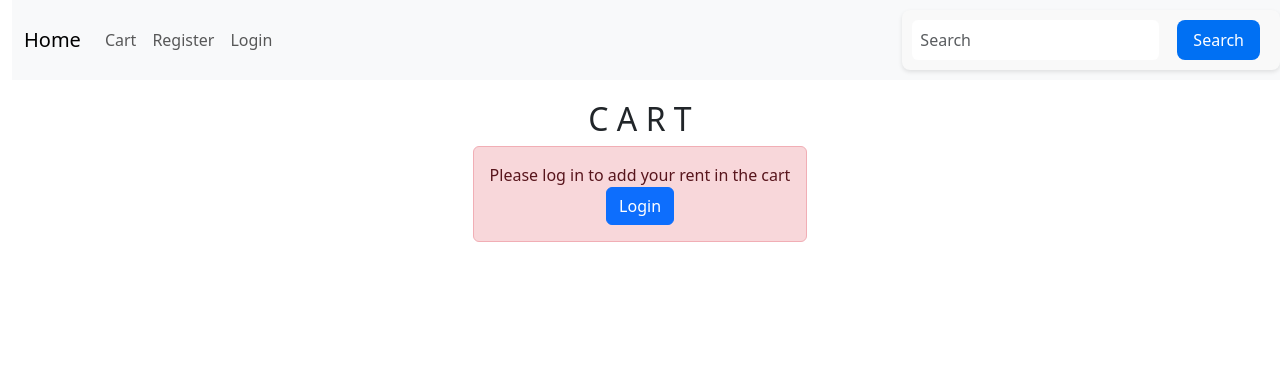
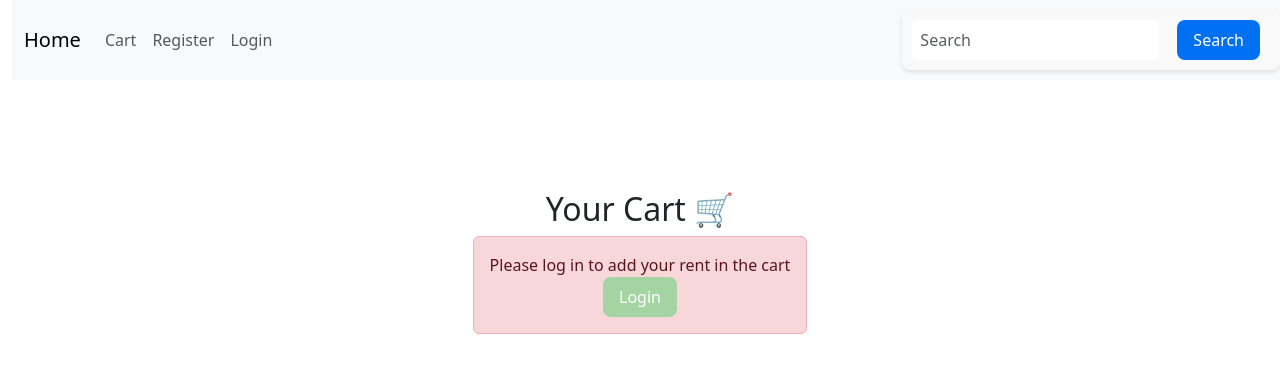
Before and after one commit to Adrrien04/fullstackapp, a Vue app: page /cart in a window 1280 px wide. Shown: the top 372 px of the page. Built offline with nearby package versions, Linux system fonts and the light colour scheme.

Commit message:
Update CSS CartView.vue

```diff
--- a/src/views/CartView.vue
+++ b/src/views/CartView.vue
@@ -1,11 +1,14 @@
 <template>
   <div>
-    <h2>C A R T</h2>
+    <div class="container text-center">
+    <header class="header">
+      <h2> Your Cart 🛒</h2>
+    </header>
     <div v-if="!isLoggedIn" class="d-flex justify-content-center align-items-center">
       <div class="alert alert-danger" role="alert">
         Please log in to add your rent in the cart
         <br>
-        &nbsp&nbsp&nbsp&nbsp&nbsp&nbsp&nbsp&nbsp&nbsp&nbsp&nbsp&nbsp&nbsp&nbsp&nbsp&nbsp&nbsp&nbsp&nbsp&nbsp&nbsp&nbsp&nbsp&nbsp&nbsp&nbsp&nbsp&nbsp<RouterLink class="btn btn-primary" to="/login">Login</RouterLink>
+        <RouterLink class="btn button" to="/login">Login</RouterLink>
       </div>
     </div>
     <div v-else>
@@ -19,11 +22,15 @@
           <h5 class="card-title">{{ item.title }}</h5>
           <p class="card-text">{{ item.description }}</p>
           <p class="card-text">{{ item.price }} €</p>
+          <router-link :to="`/listing/${item._id}`">
+                  <button class="btn button">Reserve</button>
+          </router-link>
           <button @click="removeFromCart(item)" class="btn btn-primary">Supprimer</button>
         </div>
       </div>
     </div>
   </div>
+</div>
 </template>
 
 <script>
@@ -46,7 +53,12 @@ export default {
 };
 </script>
 <style scoped>
-
+.container {
+  margin-top: 30px;
+  max-width: 1200px;
+  margin: 0 auto;
+  padding: 20px;
+}
 h2 {
   display: flex;
   justify-content: center;
@@ -81,5 +93,25 @@ h2 {
   align-items: center;
   height: 100vh;
 }
+.button{
+  background-color: #A4D4A2;
+    color: #ffffff;
+    border: none;
+    border-radius: 8px;
+    padding: 8px 16px;
+    cursor: pointer;
+  }
+    .button:hover {
+      transform: scale(1.1);
+    }
+
+    .button:active {
+      transform: scale(0.9);
+    }
+    .card-img-top {
+      width: 100%;
+      height: 200px;
+      object-fit: cover;
+    }
 
 </style>
```
